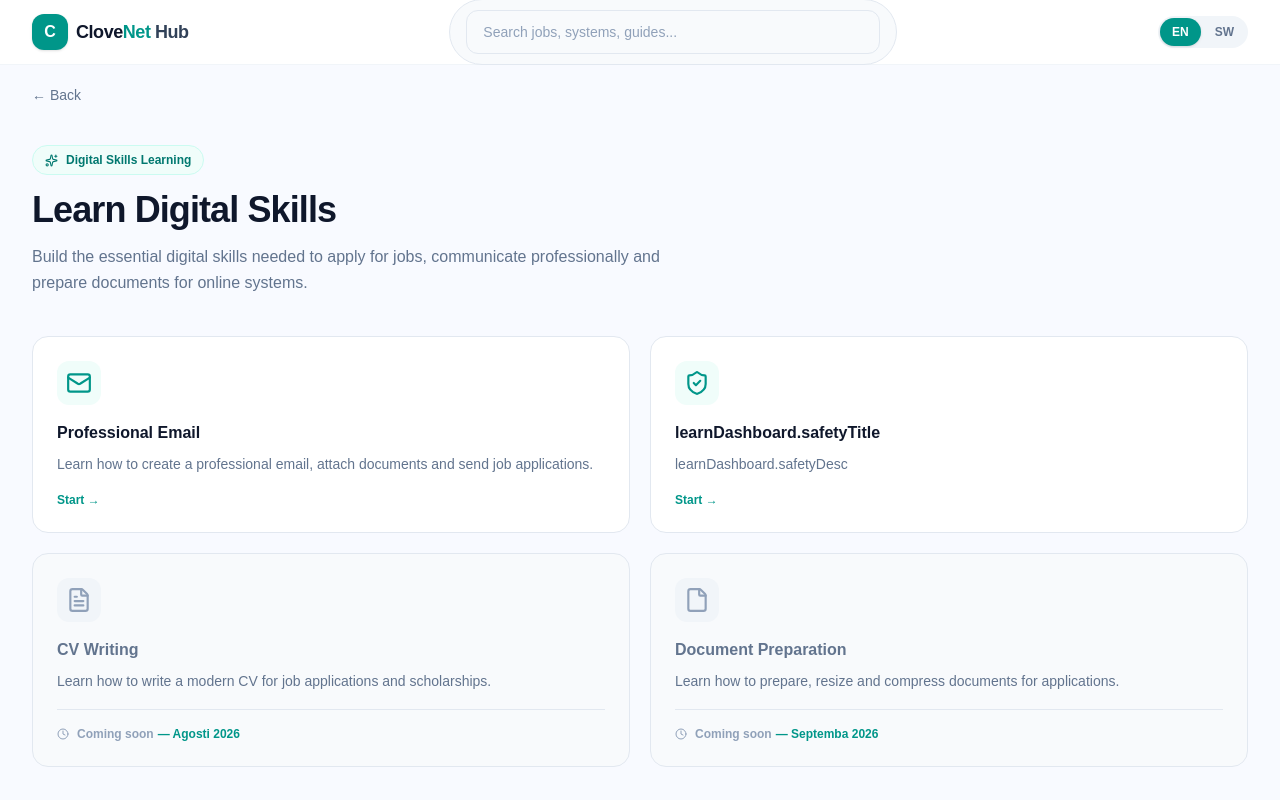
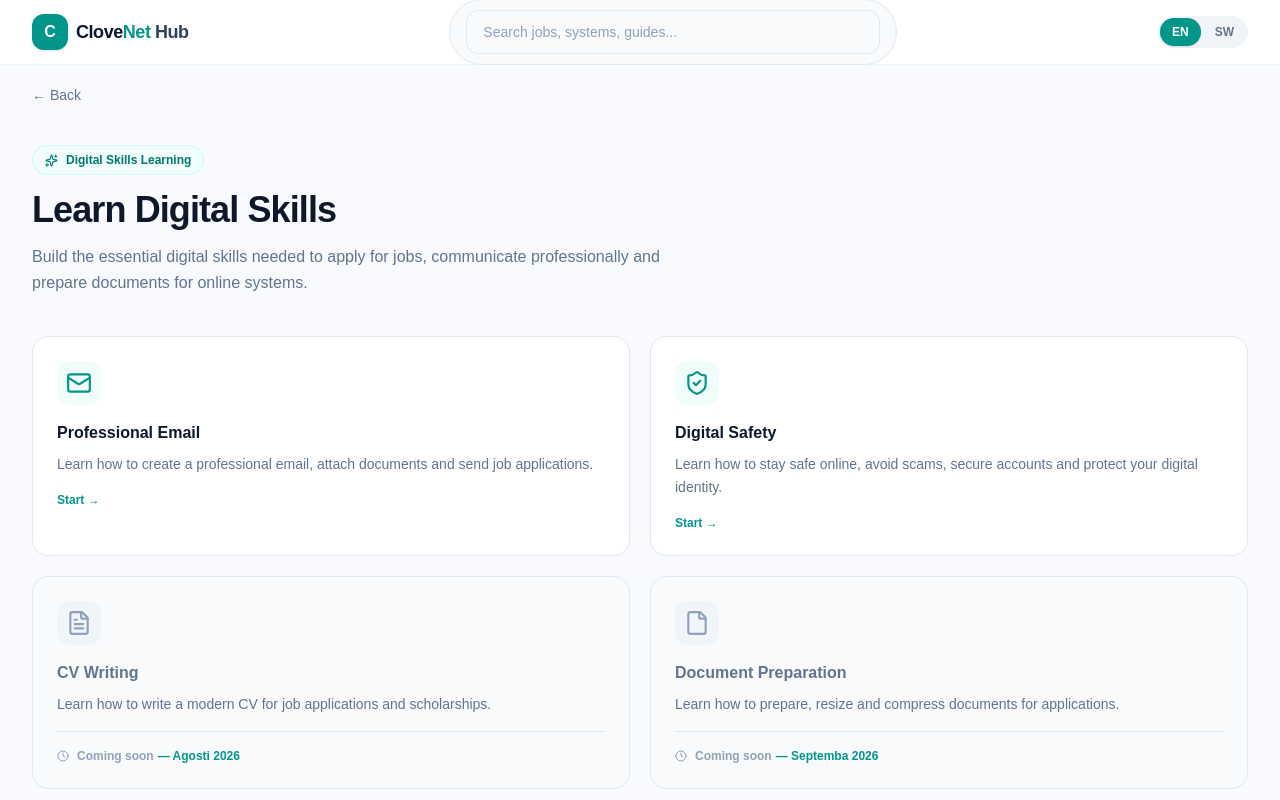
Before and after one commit to k1008pcyasir-star/clovenet-hubv1, a React (Vite) app: page /learn in a window 1280 px wide. Shown: the top 800 px of the page. Built offline with nearby package versions, Linux system fonts and the light colour scheme.

Commit message:
Fixed translation keys for learn dashboard and practice engine

```diff
--- a/src/i18n/translations.js
+++ b/src/i18n/translations.js
@@ -331,6 +331,10 @@ export const translations = {
       emailTitle: "Professional Email",
       emailDesc:
         "Learn how to create a professional email, attach documents and send job applications.",
+
+      safetyTitle: "Digital Safety",
+      safetyDesc:
+       "Learn how to stay safe online, avoid scams, secure accounts and protect your digital identity.",
 
       cvTitle: "CV Writing",
       cvDesc:
@@ -680,6 +684,10 @@ export const translations = {
       emailDesc:
         "Jifunze jinsi ya kutengeneza email ya kitaalamu, kuambatisha nyaraka na kutuma maombi ya kazi.",
 
+      safetyTitle: "Usalama wa Kidijitali",
+      safetyDesc:
+        "Jifunze jinsi ya kuwa salama mtandaoni, kuepuka utapeli, kulinda account na utambulisho wako wa kidijitali.",
+
       cvTitle: "CV Writing",
       cvDesc:
         "Jifunze jinsi ya kuandika CV ya kisasa kwa maombi ya kazi na scholarship.",
```
